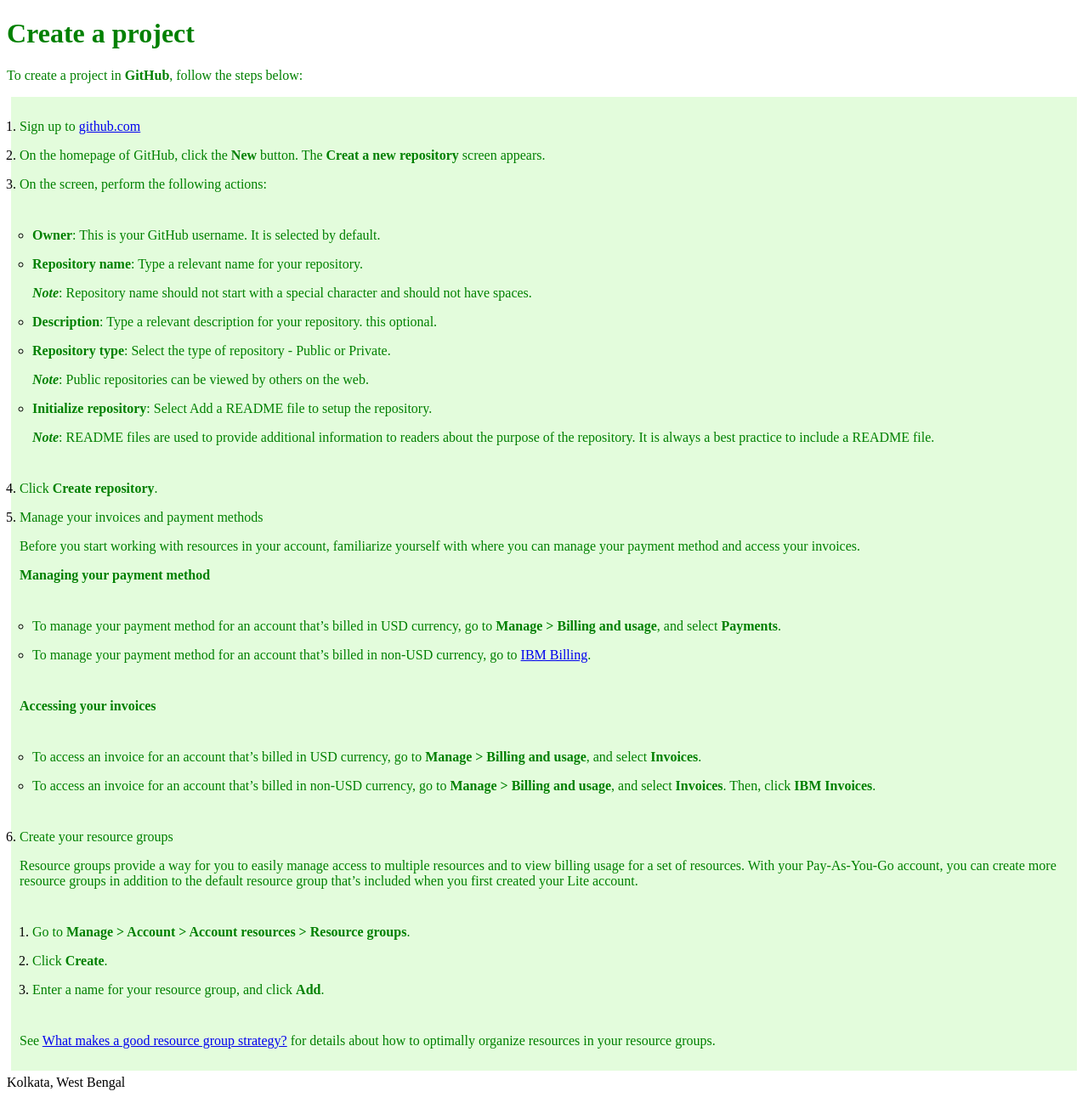
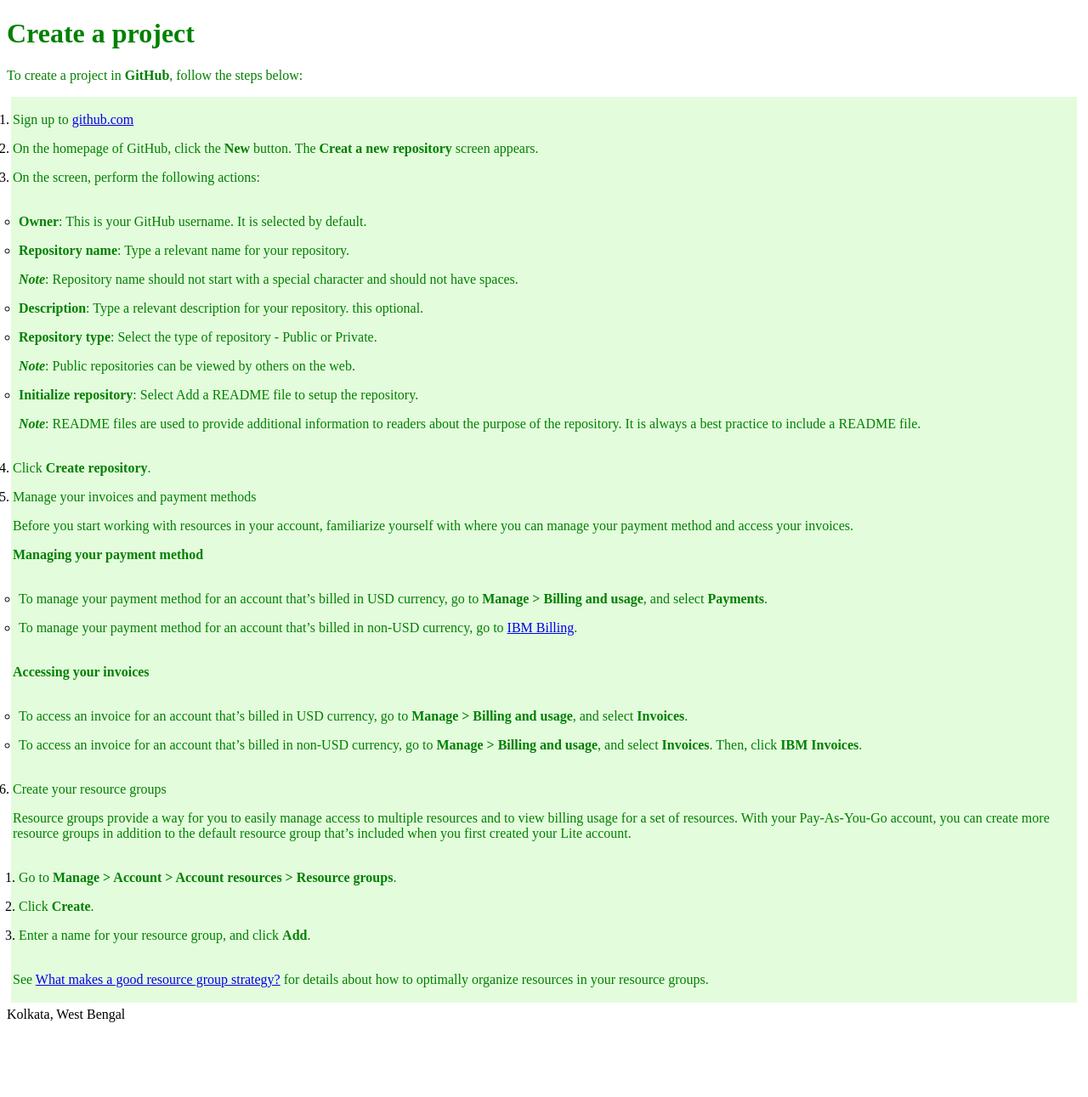
Before and after one commit to biswas3/Assignment, a Jekyll site: the page built from create-a-project.md, in a window 1280 px wide. Shown: the whole page at 85% size. Built offline with Jekyll 4.4.1, drawn with Linux system fonts in a browser that asks for light colours; our own code applies the rules of GitHub Pages for plain Markdown files; after the commit the page ends 1211 px from its top, so only the background shows below that.

Commit message:
Update style.css

```diff
--- a/assets/css/style.css
+++ b/assets/css/style.css
@@ -3,11 +3,11 @@ p {color:green;}
 ol {
   background:#e3fcdc;
   margin:5px;
-  padding:10px;
+  padding:2px;
 }
 
 ul {
   background:#e3fcdc;
   margin:5px;
-  padding:10px;
+  padding:2px;
 }
```
